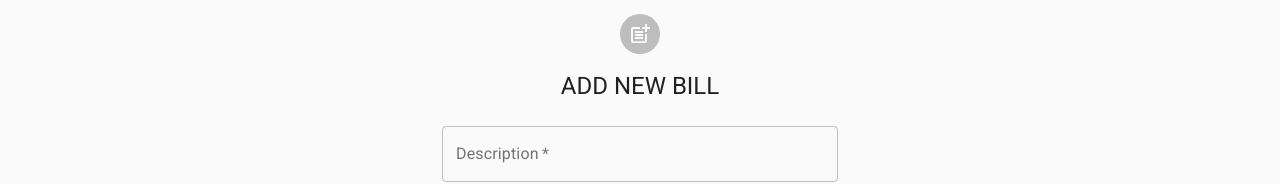
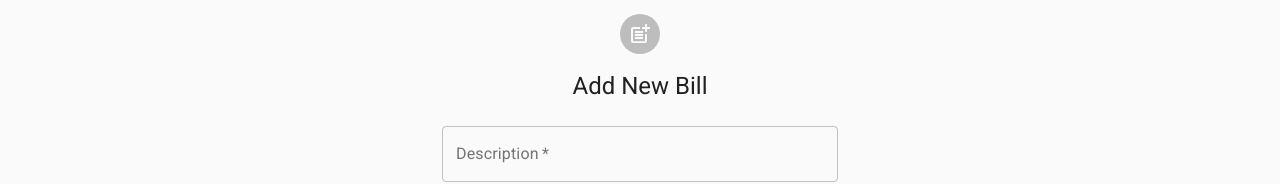
Before and after one commit to kaylinjdennis/final-project, a React (Create React App) app: page /addbill in a window 1280 px wide. Shown: the part 130-314 px from the top of the page. Built offline with nearby package versions, Linux system fonts and the light colour scheme.

Commit message:
add avatar images to form

```diff
--- a/src/components/AddBill/index.jsx
+++ b/src/components/AddBill/index.jsx
@@ -19,7 +19,7 @@ function AddBill(props) {
             <PostAddIcon />
           </Avatar>
           <Typography component="h1" variant="h5">
-            ADD NEW BILL
+            Add New Bill
           </Typography>
           <form className={classes.form}>
             <Grid container spacing={2}>
--- a/src/components/CreateGroup/index.jsx
+++ b/src/components/CreateGroup/index.jsx
@@ -6,7 +6,6 @@ import GroupAddIcon from '@material-ui/icons/GroupAdd';
 import useStyles from '../styles';
 import List from '@material-ui/core/List';
 import ListItem from '@material-ui/core/ListItem';
-import ListItemSecondaryAction from '@material-ui/core/ListItemSecondaryAction';
 import ListItemText from '@material-ui/core/ListItemText';
 import ListItemIcon from '@material-ui/core/ListItemAvatar';
 import Checkbox from '@material-ui/core/Checkbox';
@@ -73,10 +72,8 @@ function CreateGroup(props) {
                         <ListItemAvatar>
                              <Avatar className={classes.friends}
                                 alt={`Avatar n°${value + 1}`}
-                                alt="Remy Sharp" src="https://i.pravatar.cc/300"
-                                alt="Travis Howard" src="https://i.pravatar.cc/300"
-                                alt="Cindy Baker" src="https://i.pravatar.cc/300"
-                          />
+                                src="https://i.pravatar.cc/300"
+                            />
                         </ListItemAvatar>
                       </ListItem>
                     );
@@ -91,7 +88,7 @@ function CreateGroup(props) {
               color="primary"
               className={classes.submit}
             >
-             Submit
+              Submit
             </Button>
            </form>
           </div>
```
